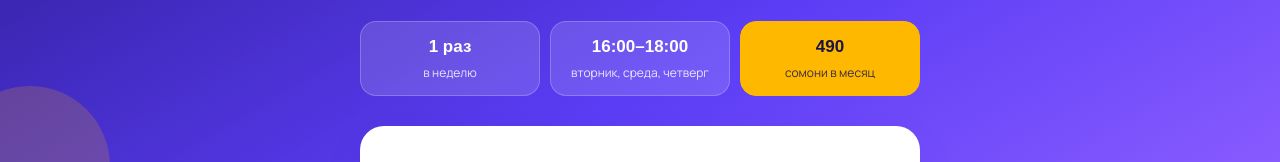
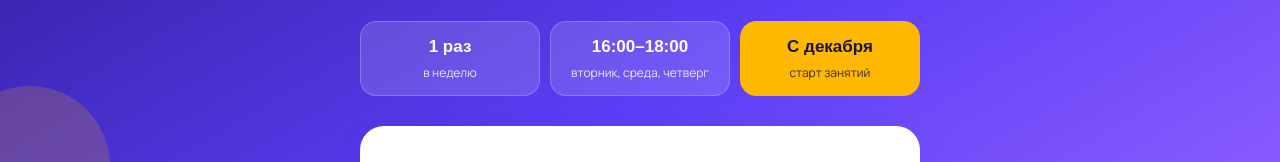
Before and after one commit to Romish-2001/kiberone-zapis, a plain HTML site: page index.html in a window 1280 px wide. Shown: the part 236-398 px from the top of the page. Drawn offline with Linux system fonts and the light colour scheme; a web font is replaced by a local one.

Commit message:
Remove price, classes start from December
Co-Authored-By: Claude Sonnet 5.5 <noreply@anthropic.com>

```diff
--- a/index.html
+++ b/index.html
@@ -79,7 +79,7 @@ button:active{transform:translateY(5px);box-shadow:0 3px 0 #d99a00}
   <div class="facts">
     <div class="fact"><b>1 раз</b><span>в неделю</span></div>
     <div class="fact"><b>16:00–18:00</b><span>вторник, среда, четверг</span></div>
-    <div class="fact price"><b>490</b><span>сомони в месяц</span></div>
+    <div class="fact price"><b>С декабря</b><span>старт занятий</span></div>
   </div>
 </div></header>
 
```
